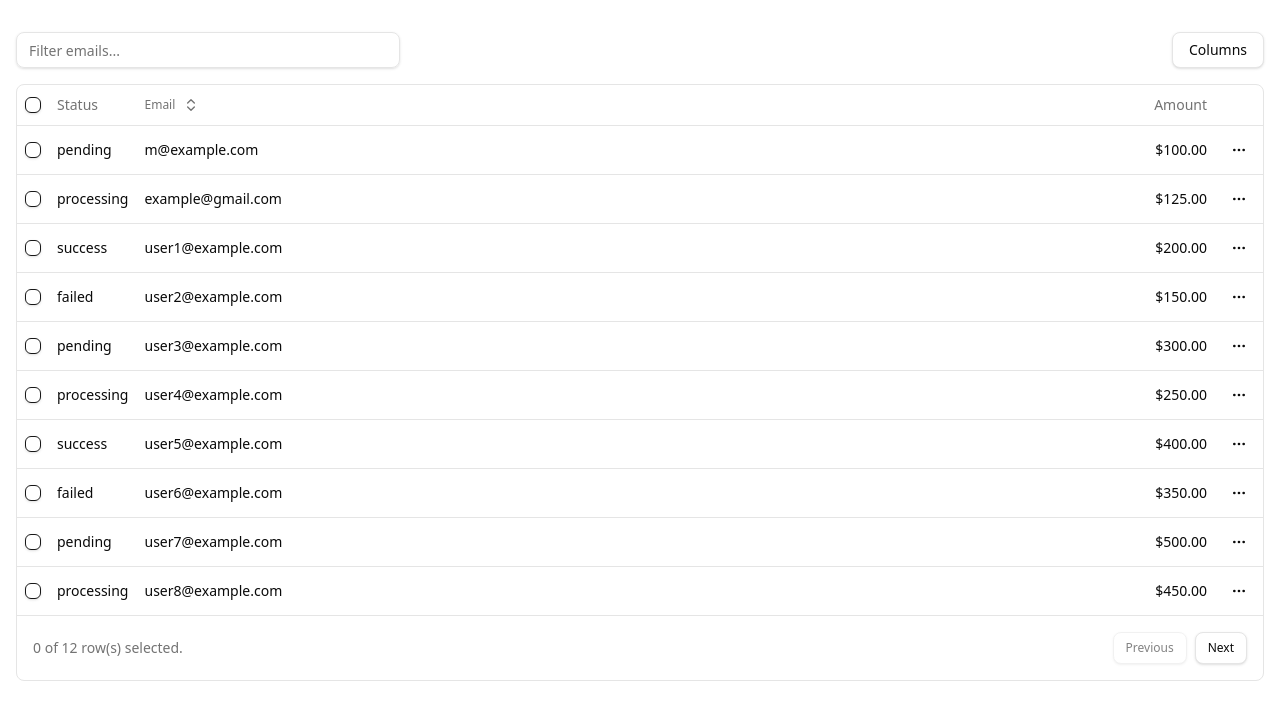
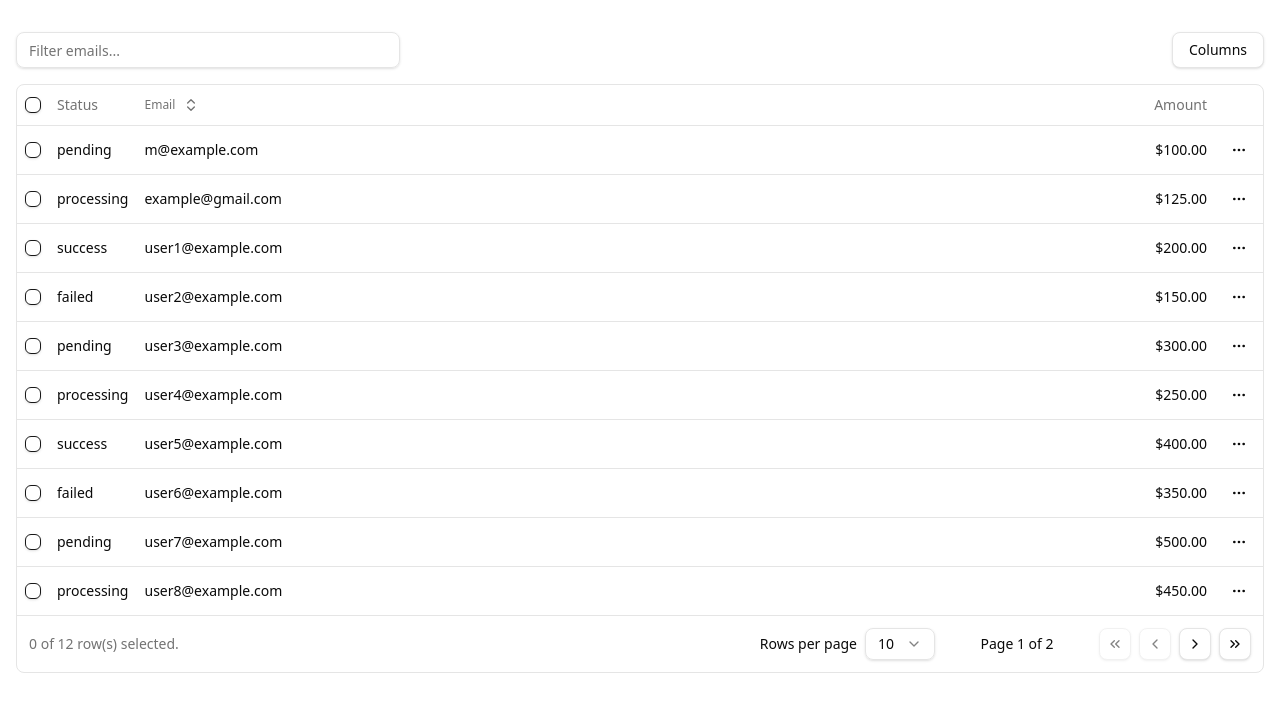
Before and after one commit to soyluisarrieta/shadcn-data-table, a React app: page / in a window 1280 px wide. Shown: the top 720 px of the page. Built offline with nearby package versions, Linux system fonts and the light colour scheme; the HTML template or start-up script is replaced by a standard one.

Commit message:
feat: Improve data-table footer from Shadcn docs

```diff
--- a/package.json
+++ b/package.json
@@ -12,6 +12,7 @@
   "dependencies": {
     "@radix-ui/react-checkbox": "^1.1.4",
     "@radix-ui/react-dropdown-menu": "^2.1.6",
+    "@radix-ui/react-select": "^2.1.6",
     "@radix-ui/react-slot": "^1.1.2",
     "@tailwindcss/vite": "^4.0.14",
     "@tanstack/react-table": "^8.21.2",
--- a/src/components/commons/data-table-footer.tsx
+++ b/src/components/commons/data-table-footer.tsx
@@ -1,37 +1,97 @@
+import { Table } from '@tanstack/react-table'
+import {
+  ChevronLeft,
+  ChevronRight,
+  ChevronsLeft,
+  ChevronsRight
+} from 'lucide-react'
+
 import { Button } from '@/components/ui/button'
-import { Table } from '@tanstack/react-table'
+import {
+  Select,
+  SelectContent,
+  SelectItem,
+  SelectTrigger,
+  SelectValue
+} from '@/components/ui/select'
 
-interface DataTablePaginationProps<TData> {
+interface DataTableFooterProps<TData> {
   table: Table<TData>
 }
 
-export default function DataTableFooter<TData> ({ table }: DataTablePaginationProps<TData>) {
+export default function DataTableFooter<TData> ({
+  table
+}: DataTableFooterProps<TData>) {
   return (
-    <div className='flex justify-between items-center p-4 border-t'>
+    <div className="flex items-center justify-between p-3 border-t">
       <div className="flex-1 text-sm text-muted-foreground">
         {table.getFilteredSelectedRowModel().rows.length} of{' '}
         {table.getFilteredRowModel().rows.length} row(s) selected.
       </div>
-
-      <div className="flex items-center justify-end space-x-2">
+      <div className="flex items-center space-x-6 lg:space-x-8">
+        <div className="flex items-center space-x-2">
+          <p className="text-sm font-medium">Rows per page</p>
+          <Select
+            value={`${table.getState().pagination.pageSize}`}
+            onValueChange={(value) => {
+              table.setPageSize(Number(value))
+            }}
+          >
+            <SelectTrigger className="h-8 w-[70px]">
+              <SelectValue placeholder={table.getState().pagination.pageSize} />
+            </SelectTrigger>
+            <SelectContent side="top">
+              {[10, 20, 30, 40, 50].map((pageSize) => (
+                <SelectItem key={pageSize} value={`${pageSize}`}>
+                  {pageSize}
+                </SelectItem>
+              ))}
+            </SelectContent>
+          </Select>
+        </div>
+        <div className="flex w-[100px] items-center justify-center text-sm font-medium">
+          Page {table.getState().pagination.pageIndex + 1} of{' '}
+          {table.getPageCount()}
+        </div>
+        <div className="flex items-center space-x-2">
           <Button
             variant="outline"
-          size="sm"
+            className="hidden h-8 w-8 p-0 lg:flex"
+            onClick={() => table.setPageIndex(0)}
+            disabled={!table.getCanPreviousPage()}
+          >
+            <span className="sr-only">Go to first page</span>
+            <ChevronsLeft />
+          </Button>
+          <Button
+            variant="outline"
+            className="h-8 w-8 p-0"
             onClick={() => table.previousPage()}
             disabled={!table.getCanPreviousPage()}
           >
-          Previous
+            <span className="sr-only">Go to previous page</span>
+            <ChevronLeft />
           </Button>
           <Button
             variant="outline"
-          size="sm"
+            className="h-8 w-8 p-0"
             onClick={() => table.nextPage()}
             disabled={!table.getCanNextPage()}
           >
-          Next
+            <span className="sr-only">Go to next page</span>
+            <ChevronRight />
+          </Button>
+          <Button
+            variant="outline"
+            className="hidden h-8 w-8 p-0 lg:flex"
+            onClick={() => table.setPageIndex(table.getPageCount() - 1)}
+            disabled={!table.getCanNextPage()}
+          >
+            <span className="sr-only">Go to last page</span>
+            <ChevronsRight />
           </Button>
         </div>
       </div>
-
+    </div>
   )
 }
--- a/src/components/commons/data-table.tsx
+++ b/src/components/commons/data-table.tsx
@@ -19,9 +19,9 @@ import {
   TableHeader,
   TableRow
 } from '@/components/ui/table'
-import DataTableFooter from '@/components/commons/data-table-footer'
 import { type CSSProperties, useState } from 'react'
 import DataTableToolbar from '@/components/commons/data-table-toolbar'
+import DataTableFooter from '@/components/commons/data-table-footer'
 
 type CustomColumnDefProps = {
   width?: string | number
--- /dev/null
+++ b/src/components/ui/select.tsx
@@ -0,0 +1,157 @@
+import * as React from "react"
+import * as SelectPrimitive from "@radix-ui/react-select"
+import { Check, ChevronDown, ChevronUp } from "lucide-react"
+
+import { cn } from "@/lib/utils"
+
+const Select = SelectPrimitive.Root
+
+const SelectGroup = SelectPrimitive.Group
+
+const SelectValue = SelectPrimitive.Value
+
+const SelectTrigger = React.forwardRef<
+  React.ElementRef<typeof SelectPrimitive.Trigger>,
+  React.ComponentPropsWithoutRef<typeof SelectPrimitive.Trigger>
+>(({ className, children, ...props }, ref) => (
+  <SelectPrimitive.Trigger
+    ref={ref}
+    className={cn(
+      "flex h-9 w-full items-center justify-between whitespace-nowrap rounded-md border border-input bg-transparent px-3 py-2 text-sm shadow-sm ring-offset-background data-[placeholder]:text-muted-foreground focus:outline-none focus:ring-1 focus:ring-ring disabled:cursor-not-allowed disabled:opacity-50 [&>span]:line-clamp-1",
+      className
+    )}
+    {...props}
+  >
+    {children}
+    <SelectPrimitive.Icon asChild>
+      <ChevronDown className="h-4 w-4 opacity-50" />
+    </SelectPrimitive.Icon>
+  </SelectPrimitive.Trigger>
+))
+SelectTrigger.displayName = SelectPrimitive.Trigger.displayName
+
+const SelectScrollUpButton = React.forwardRef<
+  React.ElementRef<typeof SelectPrimitive.ScrollUpButton>,
+  React.ComponentPropsWithoutRef<typeof SelectPrimitive.ScrollUpButton>
+>(({ className, ...props }, ref) => (
+  <SelectPrimitive.ScrollUpButton
+    ref={ref}
+    className={cn(
+      "flex cursor-default items-center justify-center py-1",
+      className
+    )}
+    {...props}
+  >
+    <ChevronUp className="h-4 w-4" />
+  </SelectPrimitive.ScrollUpButton>
+))
+SelectScrollUpButton.displayName = SelectPrimitive.ScrollUpButton.displayName
+
+const SelectScrollDownButton = React.forwardRef<
+  React.ElementRef<typeof SelectPrimitive.ScrollDownButton>,
+  React.ComponentPropsWithoutRef<typeof SelectPrimitive.ScrollDownButton>
+>(({ className, ...props }, ref) => (
+  <SelectPrimitive.ScrollDownButton
+    ref={ref}
+    className={cn(
+      "flex cursor-default items-center justify-center py-1",
+      className
+    )}
+    {...props}
+  >
+    <ChevronDown className="h-4 w-4" />
+  </SelectPrimitive.ScrollDownButton>
+))
+SelectScrollDownButton.displayName =
+  SelectPrimitive.ScrollDownButton.displayName
+
+const SelectContent = React.forwardRef<
+  React.ElementRef<typeof SelectPrimitive.Content>,
+  React.ComponentPropsWithoutRef<typeof SelectPrimitive.Content>
+>(({ className, children, position = "popper", ...props }, ref) => (
+  <SelectPrimitive.Portal>
+    <SelectPrimitive.Content
+      ref={ref}
+      className={cn(
+        "relative z-50 max-h-[--radix-select-content-available-height] min-w-[8rem] overflow-y-auto overflow-x-hidden rounded-md border bg-popover text-popover-foreground shadow-md data-[state=open]:animate-in data-[state=closed]:animate-out data-[state=closed]:fade-out-0 data-[state=open]:fade-in-0 data-[state=closed]:zoom-out-95 data-[state=open]:zoom-in-95 data-[side=bottom]:slide-in-from-top-2 data-[side=left]:slide-in-from-right-2 data-[side=right]:slide-in-from-left-2 data-[side=top]:slide-in-from-bottom-2 origin-[--radix-select-content-transform-origin]",
+        position === "popper" &&
+          "data-[side=bottom]:translate-y-1 data-[side=left]:-translate-x-1 data-[side=right]:translate-x-1 data-[side=top]:-translate-y-1",
+        className
+      )}
+      position={position}
+      {...props}
+    >
+      <SelectScrollUpButton />
+      <SelectPrimitive.Viewport
+        className={cn(
+          "p-1",
+          position === "popper" &&
+            "h-[var(--radix-select-trigger-height)] w-full min-w-[var(--radix-select-trigger-width)]"
+        )}
+      >
+        {children}
+      </SelectPrimitive.Viewport>
+      <SelectScrollDownButton />
+    </SelectPrimitive.Content>
+  </SelectPrimitive.Portal>
+))
+SelectContent.displayName = SelectPrimitive.Content.displayName
+
+const SelectLabel = React.forwardRef<
+  React.ElementRef<typeof SelectPrimitive.Label>,
+  React.ComponentPropsWithoutRef<typeof SelectPrimitive.Label>
+>(({ className, ...props }, ref) => (
+  <SelectPrimitive.Label
+    ref={ref}
+    className={cn("px-2 py-1.5 text-sm font-semibold", className)}
+    {...props}
+  />
+))
+SelectLabel.displayName = SelectPrimitive.Label.displayName
+
+const SelectItem = React.forwardRef<
+  React.ElementRef<typeof SelectPrimitive.Item>,
+  React.ComponentPropsWithoutRef<typeof SelectPrimitive.Item>
+>(({ className, children, ...props }, ref) => (
+  <SelectPrimitive.Item
+    ref={ref}
+    className={cn(
+      "relative flex w-full cursor-default select-none items-center rounded-sm py-1.5 pl-2 pr-8 text-sm outline-none focus:bg-accent focus:text-accent-foreground data-[disabled]:pointer-events-none data-[disabled]:opacity-50",
+      className
+    )}
+    {...props}
+  >
+    <span className="absolute right-2 flex h-3.5 w-3.5 items-center justify-center">
+      <SelectPrimitive.ItemIndicator>
+        <Check className="h-4 w-4" />
+      </SelectPrimitive.ItemIndicator>
+    </span>
+    <SelectPrimitive.ItemText>{children}</SelectPrimitive.ItemText>
+  </SelectPrimitive.Item>
+))
+SelectItem.displayName = SelectPrimitive.Item.displayName
+
+const SelectSeparator = React.forwardRef<
+  React.ElementRef<typeof SelectPrimitive.Separator>,
+  React.ComponentPropsWithoutRef<typeof SelectPrimitive.Separator>
+>(({ className, ...props }, ref) => (
+  <SelectPrimitive.Separator
+    ref={ref}
+    className={cn("-mx-1 my-1 h-px bg-muted", className)}
+    {...props}
+  />
+))
+SelectSeparator.displayName = SelectPrimitive.Separator.displayName
+
+export {
+  Select,
+  SelectGroup,
+  SelectValue,
+  SelectTrigger,
+  SelectContent,
+  SelectLabel,
+  SelectItem,
+  SelectSeparator,
+  SelectScrollUpButton,
+  SelectScrollDownButton,
+}
```
Also changed, not shown: 1 other file (tests, documents, lock files or other folders). Lines whose indentation alone changed are shown as unchanged.
